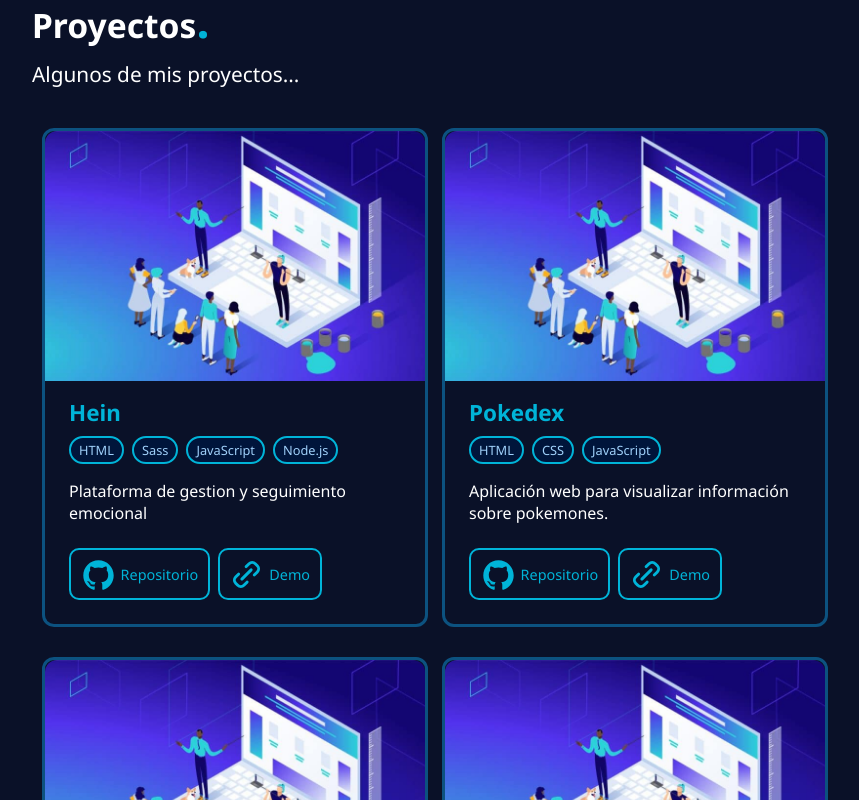
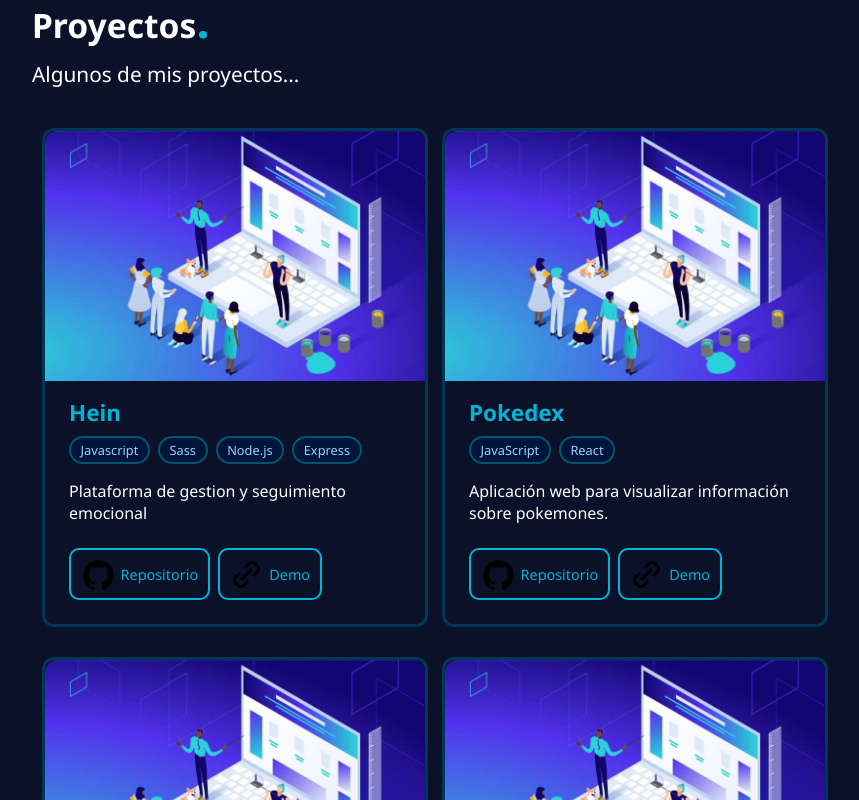
Before and after one commit to LucasCheer/Portafolio, a React (Vite) app: page / in a window 1280 px wide. Shown: the part 1600-2400 px from the top of the page, without its empty margins (208-1067 px from the left). Built offline with nearby package versions, Linux system fonts and the light colour scheme.

Commit message:
Cambios en el estilo

```diff
--- a/src/App.css
+++ b/src/App.css
@@ -348,7 +348,7 @@
                     font-size: 1.2rem;
                     font-family: var(--tipograpy);
                     color: rgb(159, 208, 250);
-                    border: 3px solid rgb(12, 82, 128);
+                    border: 3px solid rgb(1, 54, 88);
                     border-radius: 12px;
 
                     display: flex;
@@ -397,8 +397,8 @@
                                         & .tablet{
                                             background-color: #00153b;
                                             border-radius:30px;
-                                            border: 2px solid var(--colorCeleste);
-                                            padding: .2rem .5rem;
+                                            border: 2px solid #015768;
+                                            padding: .2rem .6rem;
                                             font-size: .8rem;
                                         }
                                         & .tablet:hover{
@@ -412,7 +412,6 @@
                                     font-size: 1rem;
                                     padding: .5rem 0;
                                 }
-
                         }
                         & .btn-container{
                             padding: 0 0 1.5rem 1.5rem;
@@ -422,6 +421,10 @@
                                     margin: 0;
                                     margin-right: .5rem;
                                     padding: .4rem .6rem;
+                                        & #icon-git{
+                                            color: #00b4d8;
+                                            background-color: transparent;
+                                        }
                                 }
                         }
                 }
--- a/src/components/Main/SectionProjects/CardProject/CardProject.jsx
+++ b/src/components/Main/SectionProjects/CardProject/CardProject.jsx
@@ -20,8 +20,8 @@
                 <p className="descrip-project">{description}</p>
             </div>
             <div className="btn-container">
-                <button className="btn btn-light btn-projects"><img src={iconGit} alt="Icono Git"/>Repositorio</button>
-                <button className="btn btn-projects btn-dark"><img src={iconLink} alt="Icono Link" />Demo</button>
+                <button className="btn btn-light btn-projects"><img id='icon-git' className='icon' src={iconGit} alt="Icono Git"/>Repositorio</button>
+                <button className="btn btn-projects btn-dark"><img className='icon' src={iconLink} alt="Icono Link" />Demo</button>
             </div>
         </article>
     )
--- a/src/components/Main/SectionProjects/SectionProjects.jsx
+++ b/src/components/Main/SectionProjects/SectionProjects.jsx
@@ -20,9 +20,9 @@
             <h2 id="title-project" class="titles" >Proyectos<span class="point">.</span></h2>
             <p  id="subtitle-project" class="subtitle">Algunos de mis proyectos...</p>
             <div id="container-projects">
-                <CardProject title="Hein" description="Plataforma de gestion y seguimiento emocional" techs={['HTML', 'Sass', 'JavaScript', 'Node.js']}/>
+                <CardProject title="Hein" description="Plataforma de gestion y seguimiento emocional" techs={['Javascript', 'Sass', 'Node.js', 'Express']}/>
 
-                <CardProject title="Pokedex" description="Aplicación web para visualizar información sobre pokemones." techs={['HTML', 'CSS', 'JavaScript']}/>
+                <CardProject title="Pokedex" description="Aplicación web para visualizar información sobre pokemones." techs={['JavaScript', 'React']}/>
 
                 <CardProject title="Ecommerce" description="Gestion de comercio electronico" techs={['HTML', 'CSS', 'JavaScript']}/>
 
```
Also changed, not shown: src/assets/images/github-icon2.svg, src/assets/images/link-icon.svg.
